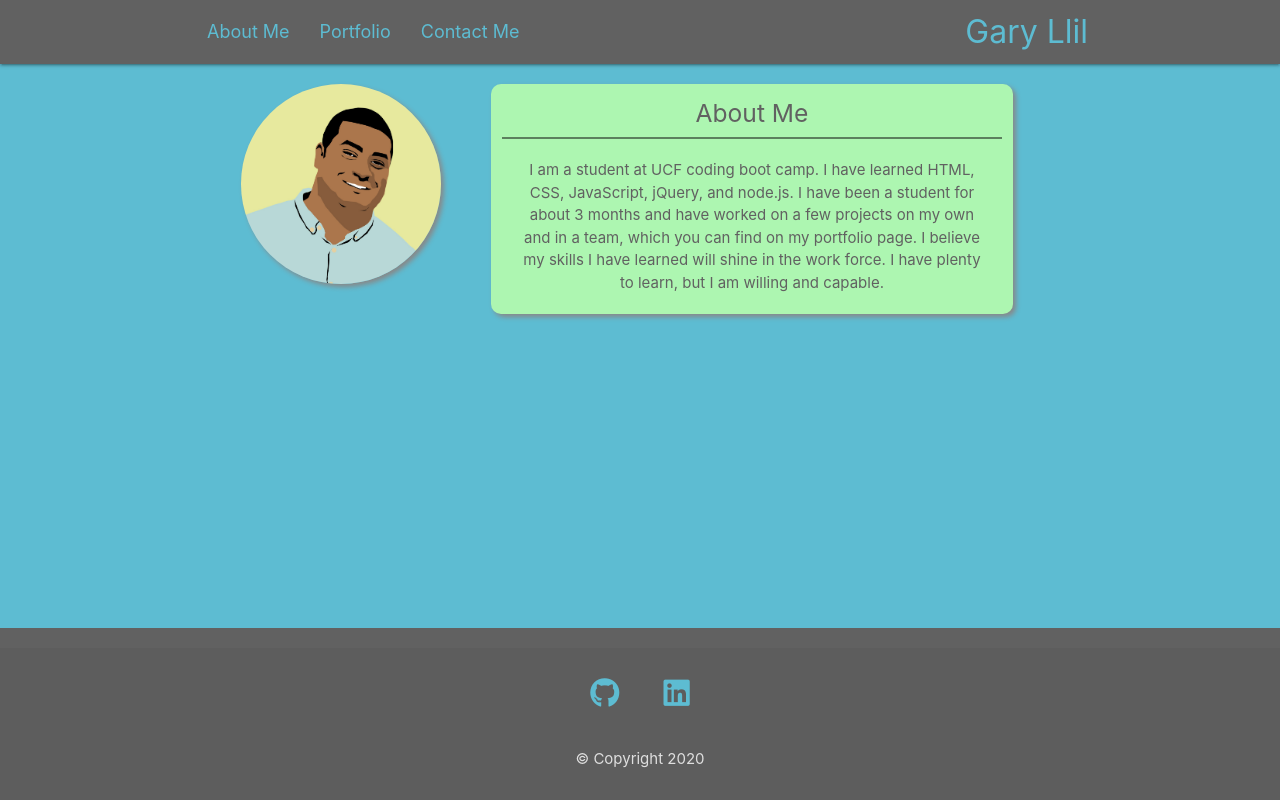
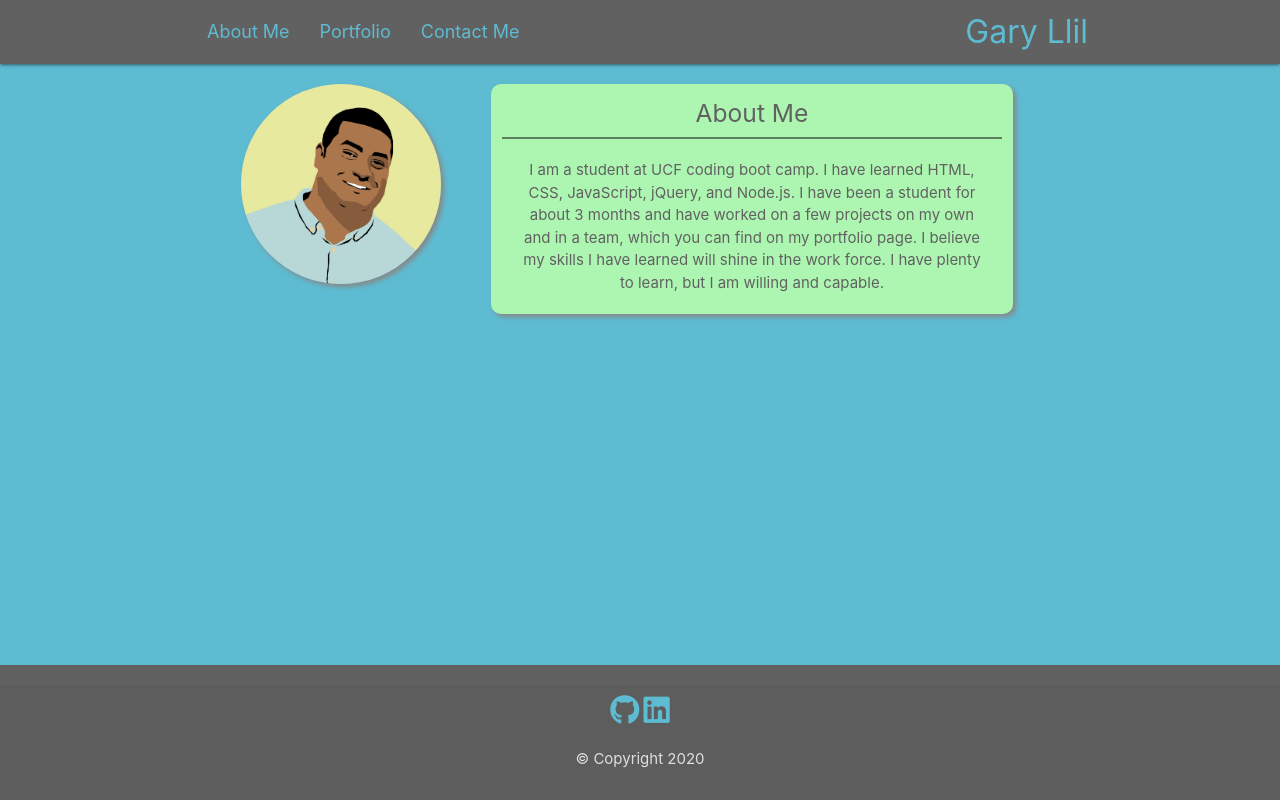
Before and after one commit to gllil/main-about-me, a plain HTML site: page index.html in a window 1280 px wide. Drawn offline with nearby package versions, Linux system fonts and the light colour scheme.

Commit message:
fixed a bug with the submit button on email form and fixed wording on description.

```diff
--- a/index.html
+++ b/index.html
@@ -43,7 +43,7 @@
             <div class="col s12 center m7 left  about-me-container">
                 <h5 class="about-me-title grey-text text-darken-2">About Me</h5>
                 <hr class="grey darken-2">
-                <p class="grey-text text-darken-2 about-me">I am a student at UCF coding boot camp. I have learned HTML, CSS, JavaScript, jQuery, and node.js. I have been a student for about 3 months and have worked on a few projects on my own and in a team, which you can find on my portfolio page. I believe my skills I have learned will shine in the work force. I have plenty to learn, but I am willing and capable.</p>
+                <p class="grey-text text-darken-2 about-me">I am a student at UCF coding boot camp. I have learned HTML, CSS, JavaScript, jQuery, and Node.js. I have been a student for about 3 months and have worked on a few projects on my own and in a team, which you can find on my portfolio page. I believe my skills I have learned will shine in the work force. I have plenty to learn, but I am willing and capable.</p>
             </div>
 
         </div>
--- a/style.css
+++ b/style.css
@@ -102,7 +102,7 @@ h4 {
     font-weight: bolder;
 }
 
-i {
+.git {
     color: #717C89;
     margin: 20px;
     border-radius: 50%;
```
Also changed, not shown: portfolio.html (+3 -3 lines).
